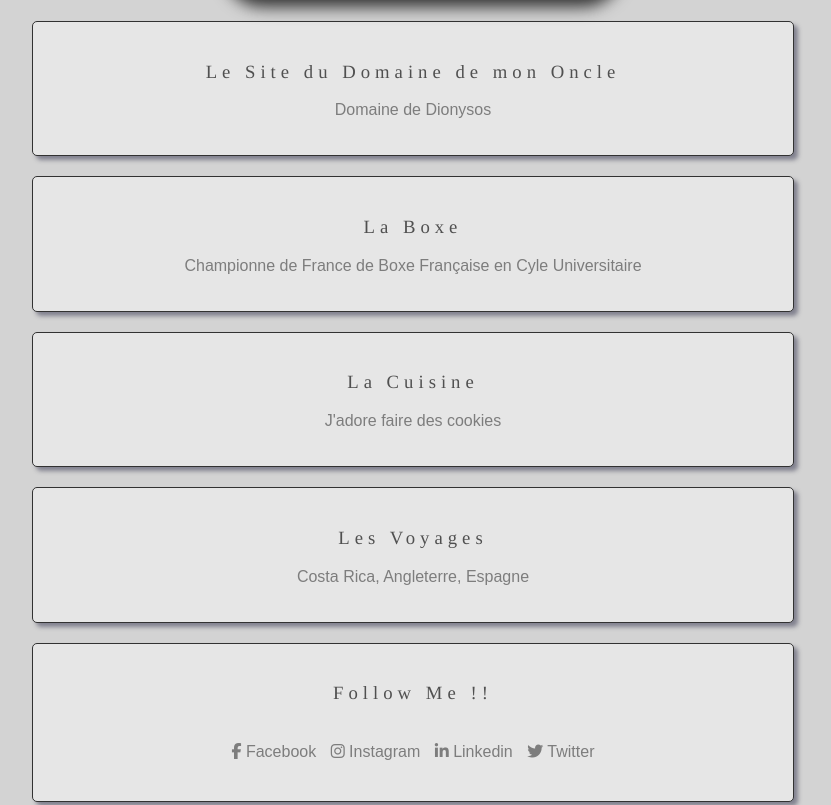
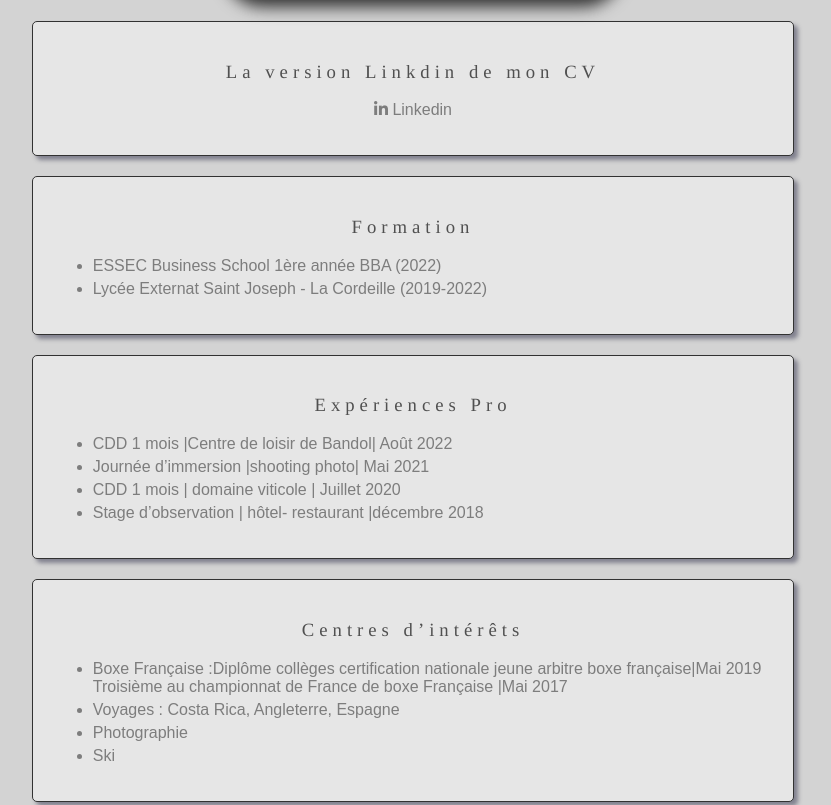
Before and after one commit to ClementineMeffre/my-profile, a plain HTML site: page index.html in a window 1280 px wide. Shown: the part 656-1461 px from the top of the page, without its empty margins (227-1058 px from the left). Drawn offline with Linux system fonts and the light colour scheme.

Commit message:
Add files via upload

```diff
--- a/index.html
+++ b/index.html
@@ -12,10 +12,10 @@
 
 	<link href="style.css" rel="stylesheet">
 
-	<meta property="og:title" content="Clémentine MEFFRE">
+	<meta property="og:title" content="CV de Clémentine MEFFRE">
 	<meta property="og:image" content="facebook-card.jpg">
-	<meta property="og:description" content="Mon premier Site Profil Clémentine MEFFRE">
-	<meta property="og:site_name" content="Clémentine MEFFRE"/>
+	<meta property="og:description" content="Mon CV en HTML pour être accéssible depuis le monde entier">
+	<meta property="og:site_name" content="CV de Clémentine MEFFRE"/>
 
 </head>
 
@@ -23,10 +23,10 @@
 		<!-- Page's content = displayed on the page -->
 	<div class="container">
 		<div id="titre">
-			<h1 align="center">Bonjour Le Monde </h1>
-			<h2 align="center">Ceci est le site de Clémentine MEFFRE </h2>
+			<h1 align="center">Mon CV </h1>
+			<h2 align="center">Clémentine MEFFRE </h2>
 			<p align="center">
-				Ici un petit texte sur moi  : Elève de 1ère année à l'ESSEC, je découvre de nouveaux amis, les maths et le vin !
+				Etudiante ESSEC Business School en Première Année
 			</p>
 		</div>
 
@@ -35,24 +35,61 @@
 		</div>
 
 		<div class="card-white">
-			<h3 align="center">Le Site du Domaine de mon Oncle</h3>
-			<p align="center"><a href="https://www.domainededionysos.com/" target="_blank">Domaine de Dionysos</a></p>
+			<h3 align="center">La version Linkdin de mon CV </h3>
+				<p align="center">
+						<a href="https://www.linkedin.com/in/clementine-meffre-6bb531255/" target="_blank">
+							<i class="fa-brands fa-linkedin-in"></i> Linkedin
+						</a>
+				</p>
 		</div>
 
 
 		<div class="card-white">
-			<h3 align="center">La Boxe</h3>
-			<p align="center"> Championne de France de Boxe Française en Cyle Universitaire</p>
+			<h3 align="center">Formation </h3>
+			<ul>
+					<li>
+						ESSEC Business School 1ère année BBA (2022)
+					</li>
+					<li>
+					  Lycée Externat Saint Joseph - La Cordeille (2019-2022)
+					</li>
+			</ul>
+
+
 		</div>
 
 		<div class="card-white">
-			<h3 align="center">La Cuisine</h3>
-			<p align="center"> J'adore faire des cookies</p>
+			<h3 align="center">Expériences Pro</h3>
+				<ul>
+					<li>
+						CDD 1 mois |Centre de loisir de Bandol| Août 2022
+					</li>
+					<li>Journée d’immersion |shooting photo| Mai 2021
+					</li>
+					<li>CDD 1 mois | domaine viticole | Juillet 2020
+					</li>
+					<li>Stage d’observation | hôtel- restaurant |décembre 2018
+					</li>
+				</ul>
 		</div>
 
 		<div class="card-white">
-			<h3 align="center">Les Voyages</h3>
-			<p align="center"> Costa Rica, Angleterre, Espagne</p>
+			<h3 align="center">Centres d’intérêts</h3>
+				<ul>
+					<li>
+					Boxe Française :Diplôme collèges certification nationale jeune arbitre boxe française|Mai 2019
+					Troisième au championnat de France de boxe Française |Mai 2017
+					</li>
+					<li>
+						Voyages : Costa Rica, Angleterre, Espagne
+					</li>
+					<li>
+						Photographie
+					</li>
+					<li>
+						Ski
+					</li>
+				</ul>
 		</div>
 
 		<div class="card-white">
@@ -66,13 +103,13 @@
 		  		</li>
 
 		  		<li>
-			  	  <a href="#" align="center">
+			  	  <a href="https://instagram.com/clem.mffr?igshid=ZDdkNTZiNTM=" target="_blank">
 				      <i class="fa-brands fa-instagram" align="center"></i>   Instagram
 			    	</a>
 		 			</li>
 
 		 			<li>
-				    <a href="#" align="center">
+				    <a href="https://www.linkedin.com/in/clementine-meffre-6bb531255/" target="_blank">
 			      	<i class="fab fa-linkedin-in"></i>   Linkedin
 			    	</a>
 		 			</li>
--- a/style.css
+++ b/style.css
@@ -9,7 +9,7 @@ body{
 }
 
 h1, h2{
-  Color:rgb(125,125,125);
+  Color:rgb(100,100,100);
   font-family: times, serif;
   font-weight : bolder;
   letter-spacing: 8px;
@@ -25,6 +25,12 @@ h3{
 p{
     text-justify:center;
     Color:rgb(125,125,125);
+}
+
+li{
+    text-justify:center;
+    Color:rgb(125,125,125);
+    margin-bottom: 5px;
 }
 
 a{
```
